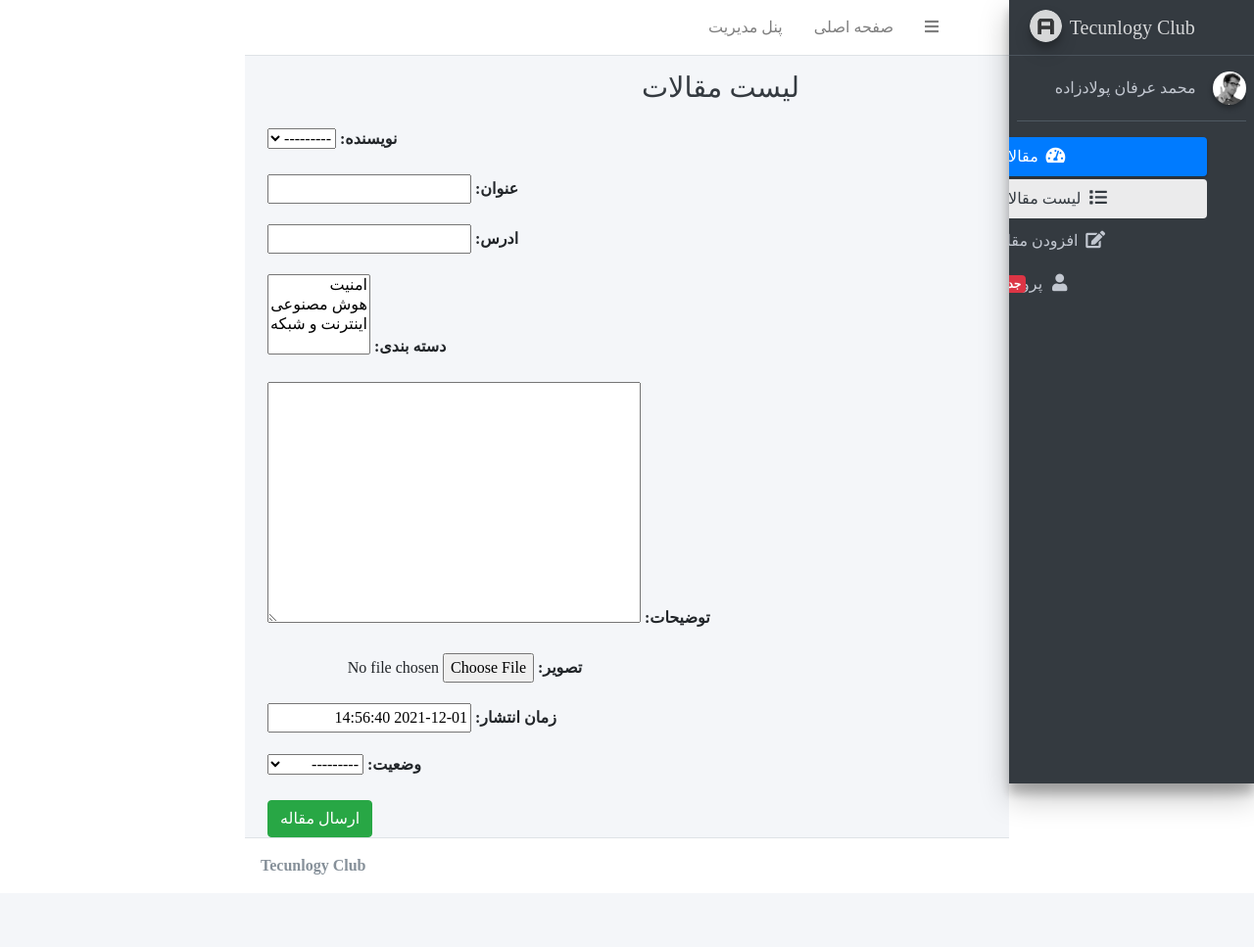
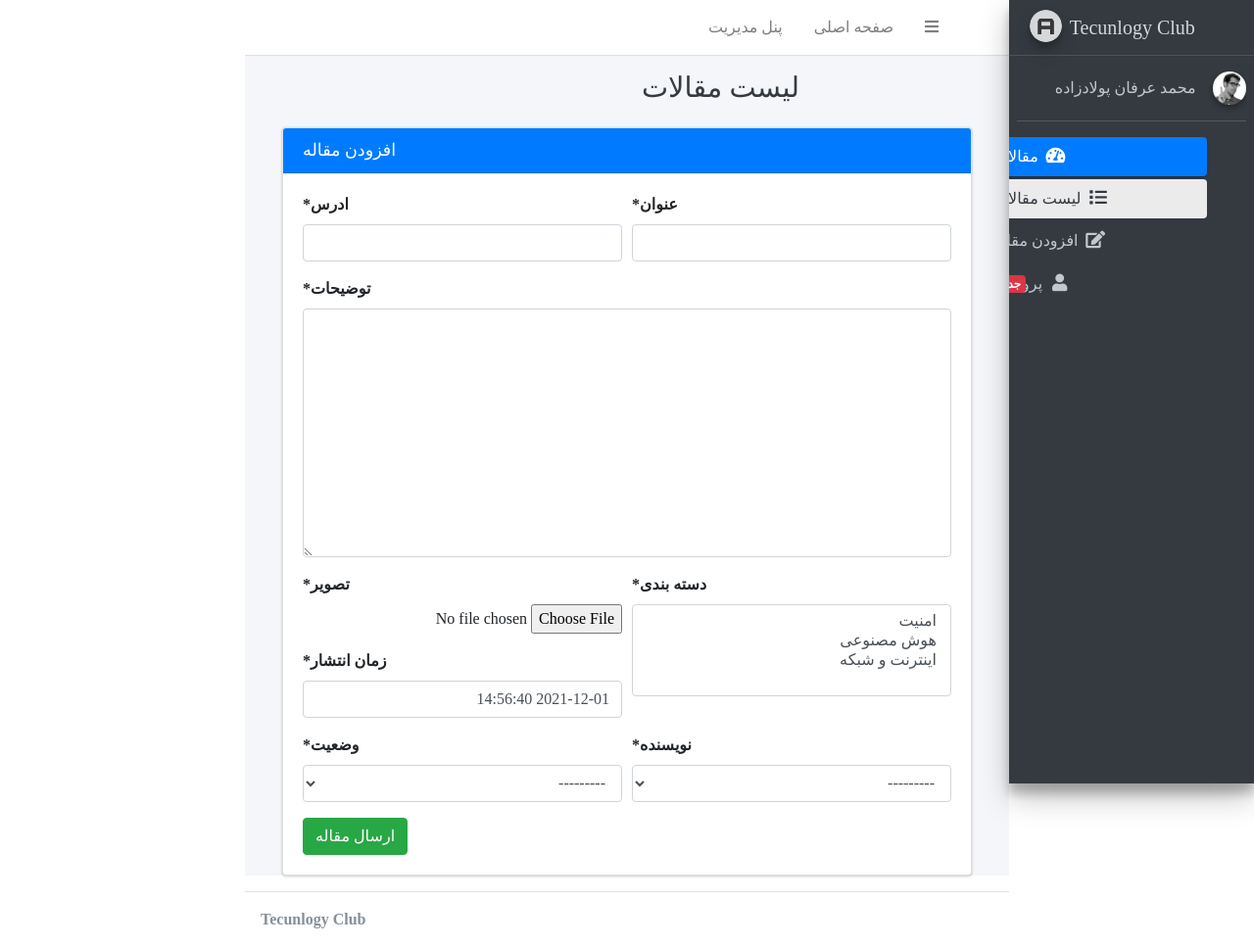
Before and after one commit to MErfanPld/blog_sample, a Django app: page /account/article/create in a window 1280 px wide. Shown: the whole page at 98% size. Before the commit the page ends 893 px from the top, so only its background shows below. Run offline with Django 3.2, Linux system fonts and the light colour scheme; a user stored in the database is signed in; data comes from the database, SQL or seed files in the repository; both versions use the stored data as it was after the commit; some libraries are stand-ins or nearby versions; some web fonts are replaced.

Commit message:
Use crispy_forms in article create

```diff
--- a/config/settings.py
+++ b/config/settings.py
@@ -45,6 +45,7 @@ INSTALLED_APPS = [
     'account.apps.AccountConfig',
     'extensions',
     'widget_tweaks',
+    'crispy_forms',
 ]
 
 MIDDLEWARE = [
@@ -140,3 +141,5 @@ STATICFILES_DIRS = [
 
 MEDIA_URL = '/media/'
 MEDIA_ROOT = os.path.join(BASE_DIR, 'media')
+
+CRISPY_TEMPLATE_PACK = 'bootstrap4'
--- a/templates/blog/article_detail.html
+++ b/templates/blog/article_detail.html
@@ -19,7 +19,7 @@
   <div class="container px-4 px-lg-5">
     <div class="row gx-4 gx-lg-5 justify-content-center">
       <div class="col-md-10 col-lg-8 col-xl-7">
-        {{ object.description|linebreaks }}
+        {{ object.description|safe }}
       </div>
     </div>
   </div>
--- a/templates/blog/article_list.html
+++ b/templates/blog/article_list.html
@@ -22,7 +22,7 @@
         <a href="{% url 'blog:detail' article.slug %}">
           <h2 class="post-title">{{article.title}}</h2>
           <h3 class="post-subtitle">
-            {{article.description|truncatechars:30}}
+            {{article.description|striptags|truncatechars:50}}
           </h3>
         </a>
         <p class="post-meta">
--- a/templates/registration/article-create-update.html
+++ b/templates/registration/article-create-update.html
@@ -1,11 +1,48 @@
 {% extends 'registration/base.html' %}
 
-{% block title %}لیست مقالات{% endblock %}
+{% load crispy_forms_tags %}
+
+{% block title %}{% block title-meta %}
+لیست مقالات
+{% endblock %}
+{% endblock %}
 
 {% block main %}
-<form action="" method="post" enctype="multipart/form-data">
-    {% csrf_token %}
-    {{form.as_p}}
-    <button class="btn btn-success">ارسال مقاله</button>
-</form>
-{% endblock %}
+<div class="col-md-12">
+	<div class="card card-primary">
+		<div class="card-header">
+			<h3 class="card-title mb-0 float-left">افزودن مقاله</h3>
+		</div>
+		<div class="card-body">
+
+			<form action="" method="post" enctype="multipart/form-data">
+				{% csrf_token %}
+				<div class="form-row">
+					<div class="form-group col-md-6 mb-0">
+						{{ form.title|as_crispy_field }}
+					</div>
+					<div class="form-group col-md-6 mb-0">
+						{{ form.slug|as_crispy_field }}
+					</div>
+					<div class="form-group col-md-12 mb-0">
+						{{ form.description|as_crispy_field }}
+					</div>
+					<div class="form-group col-md-6 mb-0">
+						{{ form.category|as_crispy_field }}
+					</div>
+					<div class="form-group col-md-6 mb-0">
+						{{ form.thumbnail|as_crispy_field }}
+						{{ form.publish|as_crispy_field }}
+					</div>
+					<div class="form-group col-md-6 mb-0">
+						{{ form.author|as_crispy_field }}
+					</div>
+					<div class="form-group col-md-6 mb-0">
+						{{ form.status|as_crispy_field }}
+					</div>
+				</div>
+				<button class="btn btn-success">ارسال مقاله</button>
+			</form>
+		</div>
+	</div>
+	{% endblock %}
--- a/templates/registration/base.html
+++ b/templates/registration/base.html
@@ -5,7 +5,7 @@
 <head>
   <meta charset="utf-8">
   <meta http-equiv="X-UA-Compatible" content="IE=edge">
-  <title>AdminLTE 3 | Dashboard</title>
+  <title>{% block title-meta %}عنوان صفحه{% endblock %}</title>
   <!-- Tell the browser to be responsive to screen width -->
   <meta name="viewport" content="width=device-width, initial-scale=1">
   <!-- Font Awesome -->
```
Also changed, not shown: templates/registration/home.html (+5 -2 lines), db.sqlite3.
